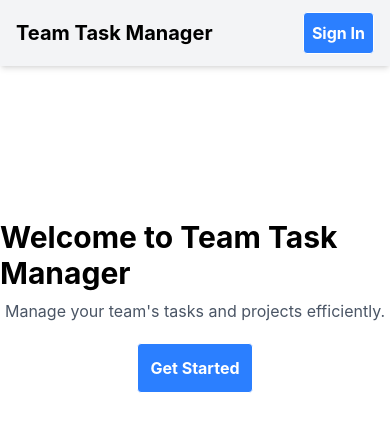
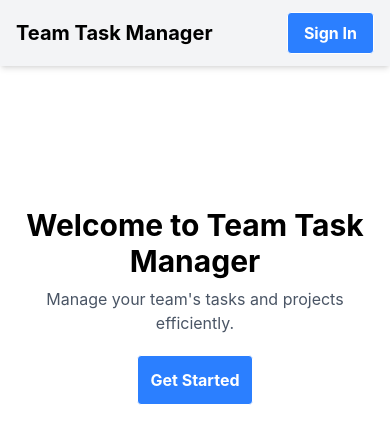
Before and after one commit to suraj-raj01/Project-Management, a React (Vite) app in the folder client/: page / in a window 390 px wide. Shown: the top 444 px of the page. Built offline with nearby package versions, Linux system fonts and the light colour scheme.

Commit message:
UI CHANGES (FIX RESPONSIVENESS)

```diff
--- a/client/index.html
+++ b/client/index.html
@@ -1,11 +1,13 @@
 <!doctype html>
 <html lang="en">
+
 <head>
   <meta charset="UTF-8" />
   <link rel="icon" type="image/svg+xml" href="/favicon.svg" />
   <meta name="viewport" content="width=device-width, initial-scale=1.0" />
-    <title>client</title>
+  <title>Task Management System</title>
 </head>
+
 <body>
   <div id="root"></div>
   <script type="module" src="/src/main.tsx"></script>
--- a/client/src/components/Navbar.tsx
+++ b/client/src/components/Navbar.tsx
@@ -6,7 +6,7 @@ export default function Navbar() {
             <h1 className="text-xl">
                 <Link to="/">Team Task Manager</Link>
             </h1>
-            <button className="ml-auto bg-blue-500 text-white p-2 border rounded">
+            <button className="ml-auto bg-blue-500 text-white px-4 py-2 border rounded">
                 <Link to="/login">Sign In</Link>
             </button>
         </div>
--- a/client/src/pages/Home.tsx
+++ b/client/src/pages/Home.tsx
@@ -2,9 +2,9 @@ import { Link } from "react-router-dom"
 
 const Home = () => {
   return (
-    <div className="flex flex-col items-center justify-center h-120">
-      <h1 className="text-3xl font-bold">Welcome to Team Task Manager</h1>
-      <p className="mt-2 text-gray-600">Manage your team's tasks and projects efficiently.</p>
+    <div className="flex flex-col items-center justify-center p-5 h-120">
+      <h1 className="text-3xl font-bold text-center">Welcome to Team Task Manager</h1>
+      <p className="mt-2 text-gray-600 text-center">Manage your team's tasks and projects efficiently.</p>
       <button className="mt-5 border p-3 rounded-sm bg-blue-500 text-white font-bold cursor-pointer">
         <Link to="/login">Get Started</Link>
       </button>
```
Lines whose indentation alone changed are shown as unchanged.
